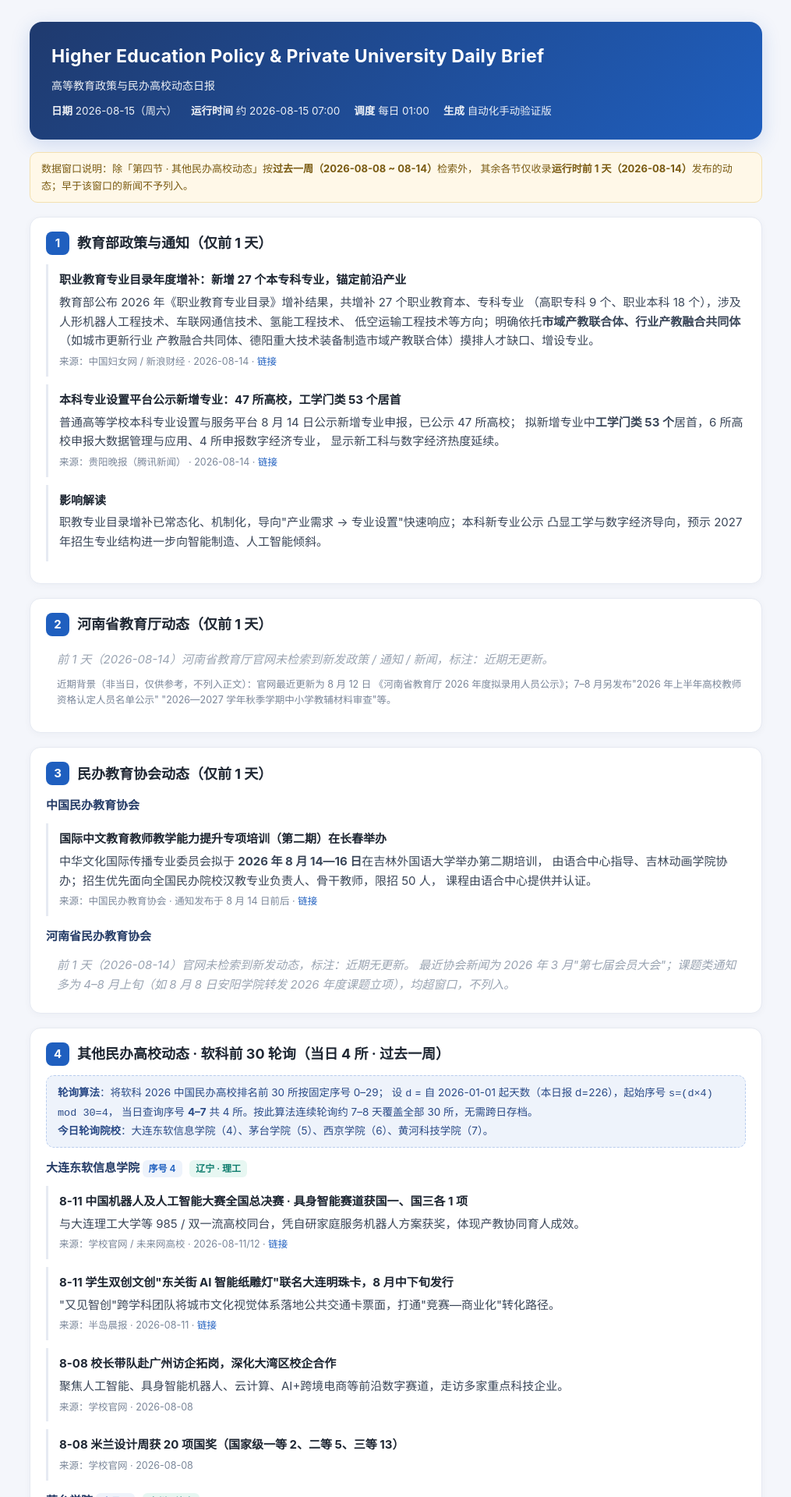
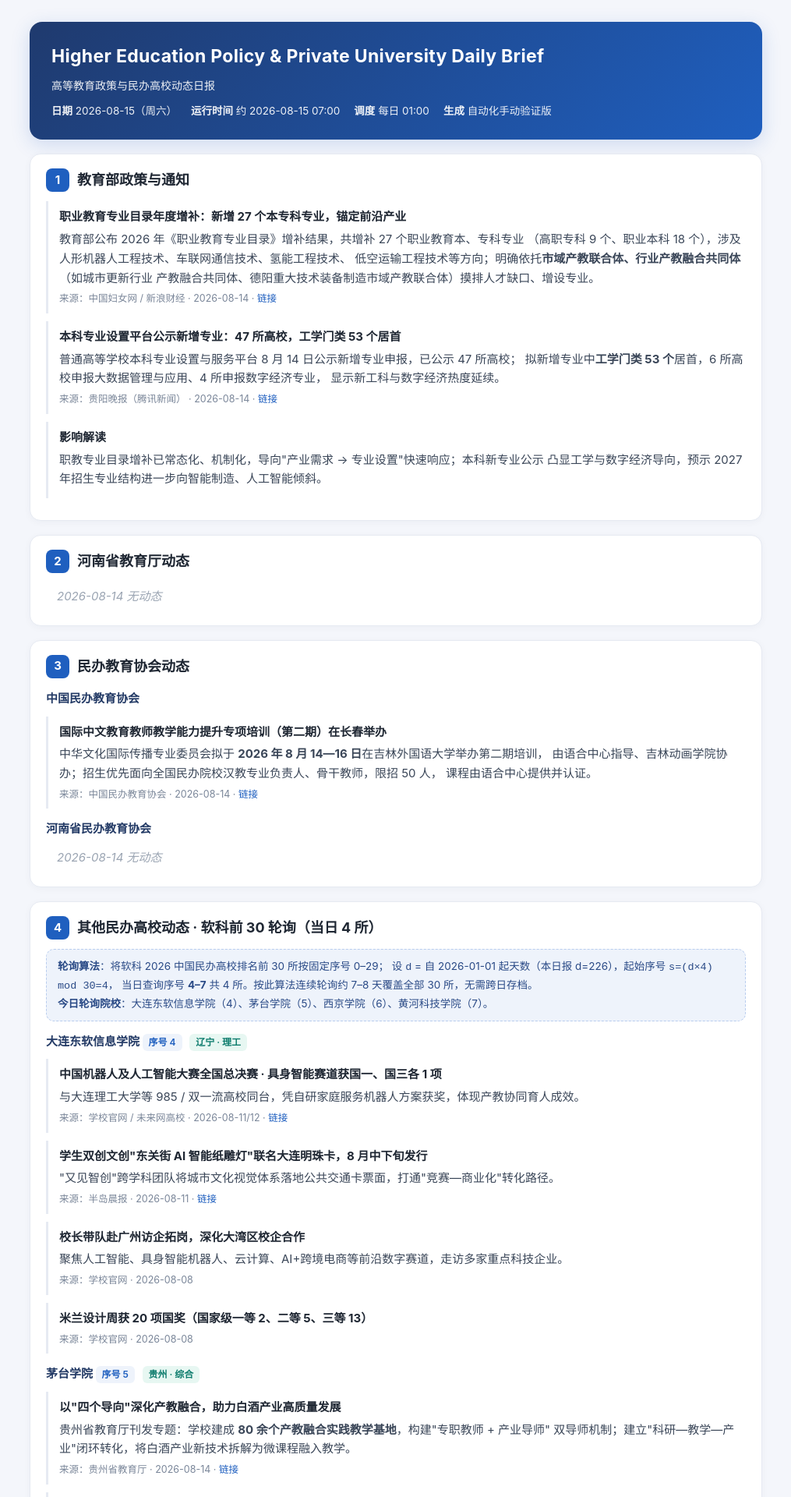
Before and after one commit to ArecRui/ArecRui.github.io, a Jekyll site: the page reports/2026-08-15-policy.html, which Jekyll copies as it is, in a window 1280 px wide. Shown: the top 1920 px of the page at 78% size, without its empty margins (132-1147 px from the left). Built offline with Jekyll 4.4.1, drawn with Linux system fonts in a browser that asks for light colours; some of the changed text lies outside the part shown.

Commit message:
Auto upload reports/2026-08-15-policy.html via WorkBuddy

```diff
--- a/reports/2026-08-15-policy.html
+++ b/reports/2026-08-15-policy.html
@@ -20,8 +20,6 @@
   header.hero h1{margin:0 0 6px;font-size:23px;letter-spacing:.3px}
   header.hero .meta{opacity:.92;font-size:13.5px;margin-top:10px;display:flex;flex-wrap:wrap;gap:8px 18px}
   header.hero .meta b{font-weight:600}
-  .notice{background:#fff8e8;border:1px solid #f3e0b0;color:#7a5b12;
-    border-radius:10px;padding:10px 14px;font-size:13px;margin:16px 0 4px}
   section.card{background:var(--card);border:1px solid var(--line);border-radius:14px;
     padding:18px 20px;margin-top:18px;box-shadow:0 2px 10px rgba(20,40,80,.04)}
   .sec-h{display:flex;align-items:center;gap:10px;margin:0 0 12px}
@@ -30,7 +28,6 @@
   .sec-h h2{margin:0;font-size:18px}
   .sub-h{font-weight:700;color:#243b66;margin:14px 0 6px;font-size:15px}
   .item{border-left:3px solid var(--line);padding:8px 0 8px 14px;margin:10px 0}
-  .item.k{margin-left:6px}
   .item h3{margin:0 0 4px;font-size:15px;color:#1f2733}
   .item p{margin:4px 0;color:#3a4658}
   .tag{display:inline-block;background:var(--tag);color:var(--tagink);border-radius:6px;
@@ -61,14 +58,9 @@
     </div>
   </header>
 
-  <div class="notice">
-    数据窗口说明：除「第四节 · 其他民办高校动态」按<b>过去一周（2026-08-08 ~ 08-14）</b>检索外，
-    其余各节仅收录<b>运行时前 1 天（2026-08-14）</b>发布的动态；早于该窗口的新闻不予列入。
-  </div>
-
   <!-- 一 -->
   <section class="card">
-    <div class="sec-h"><div class="sec-n">1</div><h2>教育部政策与通知（仅前 1 天）</h2></div>
+    <div class="sec-h"><div class="sec-n">1</div><h2>教育部政策与通知</h2></div>
 
     <div class="item">
       <h3>职业教育专业目录年度增补：新增 27 个本专科专业，锚定前沿产业</h3>
@@ -98,16 +90,13 @@
 
   <!-- 二 -->
   <section class="card">
-    <div class="sec-h"><div class="sec-n">2</div><h2>河南省教育厅动态（仅前 1 天）</h2></div>
-    <div class="none">前 1 天（2026-08-14）河南省教育厅官网未检索到新发政策 / 通知 / 新闻，标注：近期无更新。</div>
-    <p class="src" style="padding-left:14px">近期背景（非当日，仅供参考，不列入正文）：官网最近更新为 8 月 12 日
-      《河南省教育厅 2026 年度拟录用人员公示》；7–8 月另发布"2026 年上半年高校教师资格认定人员名单公示"
-      "2026—2027 学年秋季学期中小学教辅材料审查"等。</p>
+    <div class="sec-h"><div class="sec-n">2</div><h2>河南省教育厅动态</h2></div>
+    <div class="none">2026-08-14 无动态</div>
   </section>
 
   <!-- 三 -->
   <section class="card">
-    <div class="sec-h"><div class="sec-n">3</div><h2>民办教育协会动态（仅前 1 天）</h2></div>
+    <div class="sec-h"><div class="sec-n">3</div><h2>民办教育协会动态</h2></div>
 
     <div class="sub-h">中国民办教育协会</div>
     <div class="item">
@@ -115,19 +104,17 @@
       <p>中华文化国际传播专业委员会拟于 <b>2026 年 8 月 14—16 日</b>在吉林外国语大学举办第二期培训，
       由语合中心指导、吉林动画学院协办；招生优先面向全国民办院校汉教专业负责人、骨干教师，限招 50 人，
       课程由语合中心提供并认证。</p>
-      <div class="src">来源：中国民办教育协会 · 通知发布于 8 月 14 日前后 ·
+      <div class="src">来源：中国民办教育协会 · 2026-08-14 ·
         <a href="https://www.canedu.org.cn/site/content/8157.html">链接</a></div>
     </div>
 
     <div class="sub-h">河南省民办教育协会</div>
-    <div class="none">前 1 天（2026-08-14）官网未检索到新发动态，标注：近期无更新。
-      最近协会新闻为 2026 年 3 月"第七届会员大会"；课题类通知多为 4–8 月上旬（如 8 月 8 日安阳学院转发
-      2026 年度课题立项），均超窗口，不列入。</div>
+    <div class="none">2026-08-14 无动态</div>
   </section>
 
   <!-- 四 -->
   <section class="card">
-    <div class="sec-h"><div class="sec-n">4</div><h2>其他民办高校动态 · 软科前 30 轮询（当日 4 所 · 过去一周）</h2></div>
+    <div class="sec-h"><div class="sec-n">4</div><h2>其他民办高校动态 · 软科前 30 轮询（当日 4 所）</h2></div>
     <div class="rota">
       <b>轮询算法</b>：将软科 2026 中国民办高校排名前 30 所按固定序号 0–29；
       设 <code>d</code> = 自 2026-01-01 起天数（本日报 d=226），起始序号 <code>s=(d×4) mod 30=4</code>，
@@ -137,30 +124,30 @@
 
     <div class="sub-h">大连东软信息学院 <span class="tag">序号 4</span> <span class="tag g">辽宁 · 理工</span></div>
     <div class="item">
-      <h3>8-11 中国机器人及人工智能大赛全国总决赛 · 具身智能赛道获国一、国三各 1 项</h3>
+      <h3>中国机器人及人工智能大赛全国总决赛 · 具身智能赛道获国一、国三各 1 项</h3>
       <p>与大连理工大学等 985 / 双一流高校同台，凭自研家庭服务机器人方案获奖，体现产教协同育人成效。</p>
       <div class="src">来源：学校官网 / 未来网高校 · 2026-08-11/12 ·
         <a href="https://www.toutiao.com/article/7673038435057271346/">链接</a></div>
     </div>
     <div class="item">
-      <h3>8-11 学生双创文创"东关街 AI 智能纸雕灯"联名大连明珠卡，8 月中下旬发行</h3>
+      <h3>学生双创文创"东关街 AI 智能纸雕灯"联名大连明珠卡，8 月中下旬发行</h3>
       <p>"又见智创"跨学科团队将城市文化视觉体系落地公共交通卡票面，打通"竞赛—商业化"转化路径。</p>
       <div class="src">来源：半岛晨报 · 2026-08-11 ·
         <a href="https://www.163.com/dy/article/L41SCL140514CRLH.html">链接</a></div>
     </div>
     <div class="item">
-      <h3>8-08 校长带队赴广州访企拓岗，深化大湾区校企合作</h3>
+      <h3>校长带队赴广州访企拓岗，深化大湾区校企合作</h3>
       <p>聚焦人工智能、具身智能机器人、云计算、AI+跨境电商等前沿数字赛道，走访多家重点科技企业。</p>
       <div class="src">来源：学校官网 · 2026-08-08</div>
     </div>
     <div class="item">
-      <h3>8-08 米兰设计周获 20 项国奖（国家级一等 2、二等 5、三等 13）</h3>
+      <h3>米兰设计周获 20 项国奖（国家级一等 2、二等 5、三等 13）</h3>
       <div class="src">来源：学校官网 · 2026-08-08</div>
     </div>
 
     <div class="sub-h">茅台学院 <span class="tag">序号 5</span> <span class="tag g">贵州 · 综合</span></div>
     <div class="item">
-      <h3>8-14 以"四个导向"深化产教融合，助力白酒产业高质量发展</h3>
+      <h3>以"四个导向"深化产教融合，助力白酒产业高质量发展</h3>
       <p>贵州省教育厅刊发专题：学校建成 <b>80 余个产教融合实践教学基地</b>，构建"专职教师 + 产业导师"
       双导师机制；建立"科研—教学—产业"闭环转化，将白酒产业新技术拆解为微课程融入教学。</p>
       <div class="src">来源：贵州省教育厅 · 2026-08-14 ·
@@ -169,47 +156,40 @@
     <div class="item">
       <h3>学子陈治豪凭"酒糟资源化利用"项目获"创赢未来"2026 创业大赛贵州省二等奖</h3>
       <p>聚焦酱酒产业固废高值化循环利用，已在遵义道真食用菌产业基地规模化应用，带动农户就业增收。</p>
-      <div class="src">来源：搜狐 · 近期（2026-08 内）</div>
+      <div class="src">来源：搜狐 · 2026-08 内</div>
     </div>
 
     <div class="sub-h">西京学院 <span class="tag">序号 6</span> <span class="tag g">陕西 · 理工</span></div>
     <div class="item">
-      <h3>8-11 获批 2026 年度陕西省科技计划项目 31 项（自然科学基础研究 28 项）</h3>
+      <h3>获批 2026 年度陕西省科技计划项目 31 项（自然科学基础研究 28 项）</h3>
       <p>立项数量较上年同期增长 37.1%，涵盖重点研发、基础研究、技术创新引导等多类计划。</p>
       <div class="src">来源：西京网 / 科研处 · 2026-08-11 ·
         <a href="https://www.xijing.edu.cn:8001/info/1113/17387.htm">链接</a></div>
     </div>
     <div class="item">
-      <h3>8-11 机械工程学院获第十九届"高教杯"成图大赛多项国奖</h3>
+      <h3>机械工程学院获第十九届"高教杯"成图大赛多项国奖</h3>
       <p>机械类赛道获国家级个人二等奖 4 项、三等奖 4 项，并荣获国家级团体二等奖。</p>
       <div class="src">来源：西京学院机械工程学院 · 2026-08-11</div>
     </div>
     <div class="item">
-      <h3>8-03 机械工程学院访企拓岗，深化产教融合（智能交互设计）</h3>
+      <h3>机械工程学院访企拓岗，深化产教融合（智能交互设计）</h3>
       <p>教师赴中国原点新城、西安晶奕科技等企业走访，围绕智能交互行业人才需求开展校企对接。</p>
       <div class="src">来源：西京学院机械工程学院 · 2026-08-03/04</div>
     </div>
 
     <div class="sub-h">黄河科技学院 <span class="tag">序号 7</span> <span class="tag g">河南 · 理工</span> <span class="tag w">河南本土</span></div>
     <div class="item">
-      <h3>8-13 2026 年招生录取工作圆满完成，生源质量创新高</h3>
+      <h3>2026 年招生录取工作圆满完成，生源质量创新高</h3>
       <p>面向全国 27 省招生，录取位次再创新高；报道提及学校搭建 <b>"2+1+1" 产教融合课程体系</b>，
       人才培养成效持续彰显。</p>
       <div class="src">来源：华禹教育网 · 2026-08-13 ·
         <a href="http://www.huaue.com/gzxx2026/202681384819.htm">链接</a></div>
     </div>
-    <div class="item">
-      <h3>8-01（近期补充，略超 1 周窗口）"中原对决"武道精英跆拳道争霸赛由产教融合办主持</h3>
-      <p>赛事由艺体学部自主打造，产教融合办主持开幕式并授牌人才输送基地，深化应用型人才培养
-      （因与本期轮询强相关，破例列入供参考；非严格过去一周窗口）。</p>
-      <div class="src">来源：黄河科技学院官网 / 顶端新闻 · 2026-08-01 ·
-        <a href="https://www.hhstu.edu.cn/info/1054/23888.htm">链接</a></div>
-    </div>
   </section>
 
   <!-- 五 -->
   <section class="card">
-    <div class="sec-h"><div class="sec-n">5</div><h2>产教融合专项动态（仅前 1 天）</h2></div>
+    <div class="sec-h"><div class="sec-n">5</div><h2>产教融合专项动态</h2></div>
 
     <div class="sub-h">① 国家层面</div>
     <div class="item">
@@ -229,12 +209,10 @@
     </div>
 
     <div class="sub-h">② 河南省</div>
-    <div class="none">前 1 天（2026-08-14）河南省无新增市域产教联合体 / 产教融合型企业名单发布，标注：前 1 天无更新。
-      近期背景（非当日）：已公布《河南省教育系统"技能照亮前程 出彩技能河南"职业技能提升培训行动方案》。</div>
+    <div class="none">2026-08-14 无动态</div>
 
     <div class="sub-h">③ 民办高校实践</div>
-    <div class="none">前 1 天未见新增民办高校产业学院 / 订单班专项报道；相关进展见第四节轮询院校
-      （茅台学院"四个导向"产教融合、黄河科技学院"2+1+1"体系均于本周发布）。</div>
+    <div class="none">2026-08-14 无动态</div>
   </section>
 
   <!-- 六 -->
```
